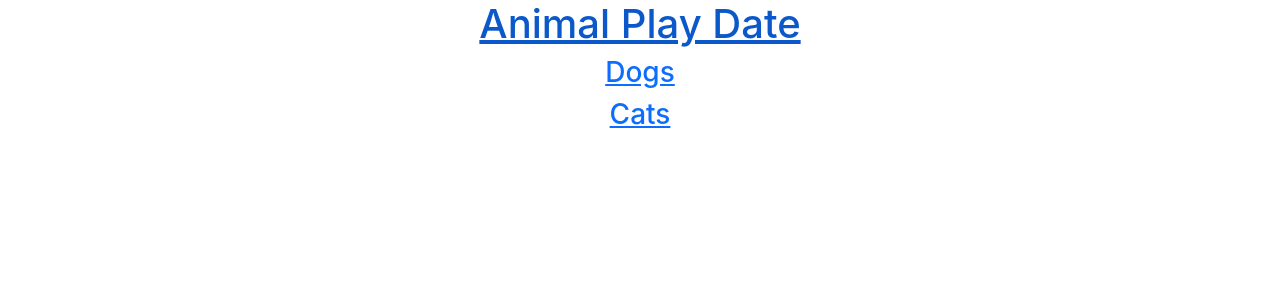
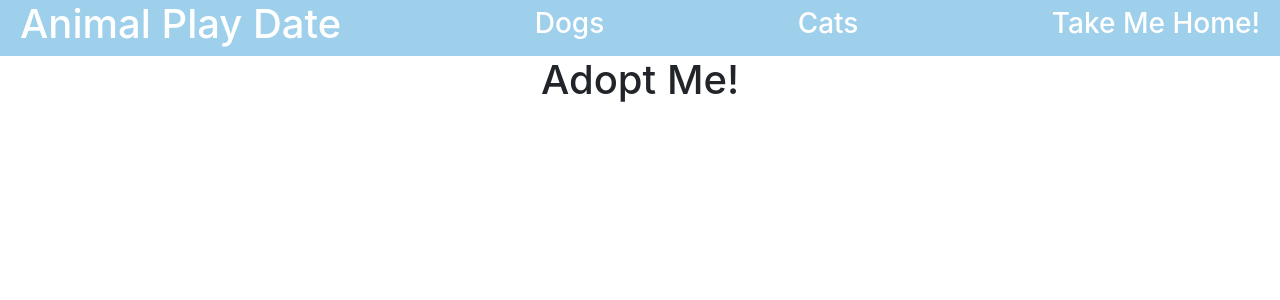
Before and after one commit to shinheep/PetBuddies, a React (Create React App) app: page /takemehome in a window 1280 px wide. Shown: the top 300 px of the page. Built offline with nearby package versions, Linux system fonts and the light colour scheme.

Commit message:
saving end of day work

```diff
--- a/src/App.css
+++ b/src/App.css
@@ -2,7 +2,34 @@
   text-align: center;
 }
 
-.doggyPics, .catPics{
-  width: 500px;
-  height: 500px;
+nav {
+  background: rgb(159, 208, 235);
+  color: white;
+  display: flex;
+  align-items: center;
+  justify-content: space-between;
+  padding: 0 20px;
 }
+
+.navBar{
+  color: white;
+  text-decoration: none;
+}
+
+.dogCard, .catCard{
+  width: 400px;
+  height: 450px;
+  /* display: flex; */
+  border: 1px solid pink;
+  margin: 0 auto;
+}
+
+.pics{
+  width: 400px;
+  height: 400px;
+}
+
+.button{
+  height: 30px;
+  border-radius: 20%;
+}
--- a/src/App.js
+++ b/src/App.js
@@ -4,30 +4,45 @@ import './App.css';
 import Cats from './components/Cats';
 import Dogs from './components/Dogs';
 import Home from './components/Home';
+import TakeMeHome from './components/TakeMeHome';
 
 function App() {
 
+  const[takeMeHome, setTakeMeHome] = useState([])
+  const addMe = (animal) => {
+    setTakeMeHome([...takeMeHome, animal]);
+  }
+
+
   return (
+
     <div className="App">
       <nav>
-        <Link to='/'>
+        <Link to='/' className='navBar'>
         <h1>Animal Play Date</h1>
         </Link>
 
-        <Link to='/dogs'>
+        <Link to='/dogs' className='navBar'>
         <h3>Dogs</h3>
         </Link>
 
-        <Link to='/cats'>
+        <Link to='/cats' className='navBar'>
         <h3>Cats</h3>
+        </Link>
+
+        <Link to='/takemehome' className='navBar'>
+        <h3>Take Me Home!</h3>
         </Link>
       </nav>
 
-      <div className="dogSection">
-        <Route path='/' exact component={Home}/>
-        <Route path='/dogs' exact component={Dogs}/>
-        <Route path='/cats' exact component={Cats}/>
-      </div>
+      <main>
+        <Switch>
+          <Route path='/' exact component={Home}/>
+          <Route path='/dogs' exact render={() => <Dogs addMe={addMe}/>}/>
+          <Route path='/cats' exact component={Cats}/>
+          <Route path='/takemehome' exact render={() => <TakeMeHome />}/>
+        </Switch>
+      </main>
     </div>
   );
 }
--- a/src/components/Cats.js
+++ b/src/components/Cats.js
@@ -15,16 +15,19 @@ const Cats = () => {
       makeApiCall()
       }, [])
 
-      console.log(cats)
+    //   console.log(cats)
 
       const catImages = cats && cats.map((cat, index)=> {
         return (
-          <img src={cat.url} key={index} className="catPics" alt=''/>
+          <div className="catCard">
+          <img src={cat.url} key={index} className="pics" alt=''/>
+          <button className="button">Adopt Me!</button>
+          </div>
         )
       })
 
     return (
-        <div className="catsSection">
+        <div className="catSection">
             <div>{catImages}</div>
 
         </div>
--- a/src/components/Dogs.js
+++ b/src/components/Dogs.js
@@ -1,6 +1,6 @@
 import React, {useState, useEffect} from 'react';
 
-const Dogs = () => {
+const Dogs = (props) => {
     const [dogs, setDogs] = useState()
 
     const makeApiCall = () => {
@@ -15,17 +15,19 @@ const Dogs = () => {
       makeApiCall()
       }, [])
 
-    //   console.log(dogs)
-
+    console.log(dogs)
       const doggyImages = dogs && dogs.map((dog, index)=> {
         return (
-          <img src={dog.url} key={index} className="doggyPics" alt=''/>
+          <div className="dogCard">
+            <img src={dog.url} key={index} alt='' className="pics"/>
+            <button onClick={()=>props.addMe(dogs)} className="button">Adopt Me!</button>
+          </div>
         )
       })
+    return (
+        <div className="dogSection">
+            {doggyImages}
 
-    return (
-        <div className="dogsSection">
-            <div>{doggyImages}</div>
 
         </div>
     );
--- /dev/null
+++ b/src/components/TakeMeHome.js
@@ -0,0 +1,9 @@
+import React from 'react';
+
+const TakeMeHome = () => {
+    return (
+        <h1>Adopt Me!</h1>
+    );
+};
+
+export default TakeMeHome;
```
